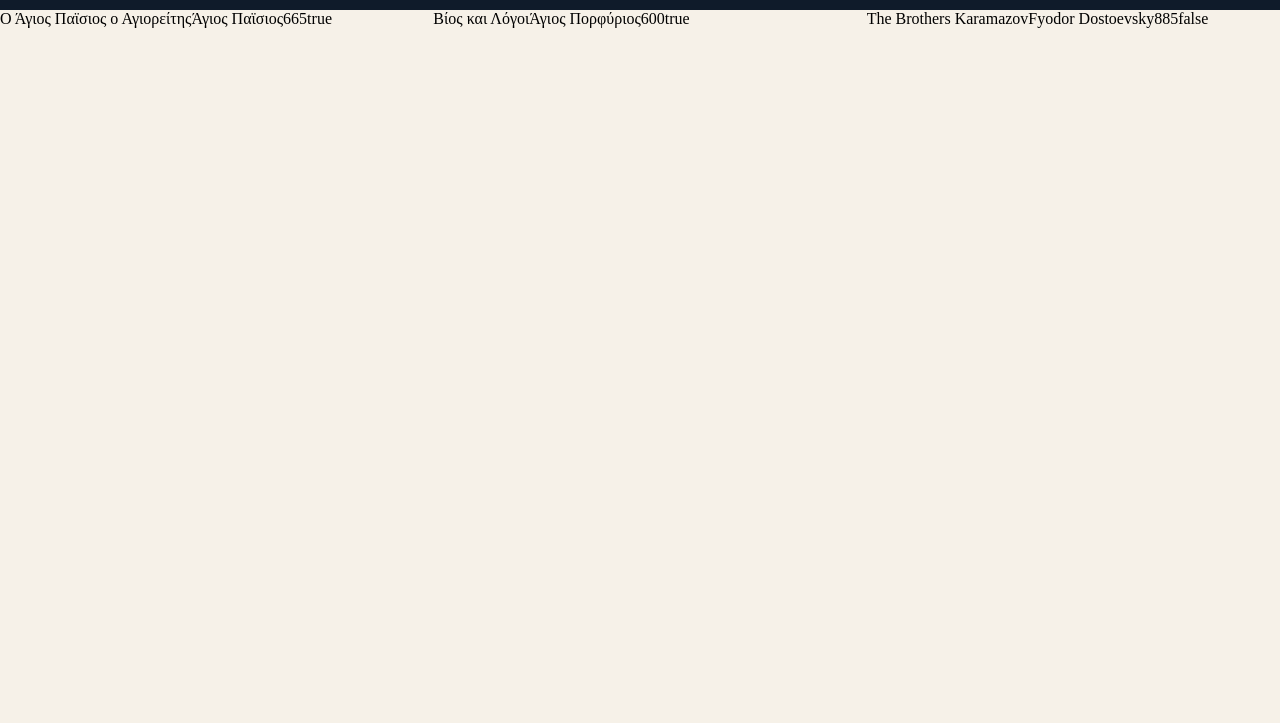
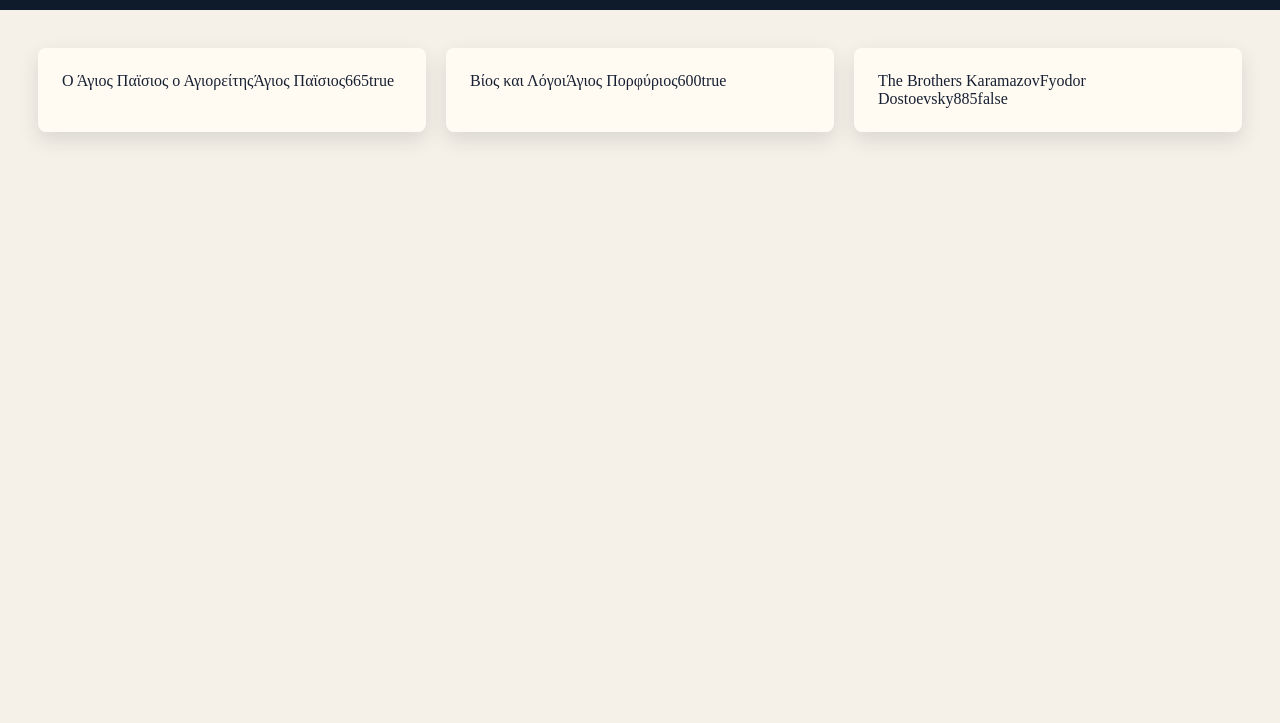
Before and after one commit to georgegv04/Library, a plain HTML site: page index.html in a window 1280 px wide. Shown: the part 77-800 px from the top of the page. Drawn offline with Linux system fonts and the light colour scheme.

Commit message:
Add basic book card styling

```diff
--- a/script.js
+++ b/script.js
@@ -22,6 +22,7 @@
   bookCard.classList.add("book-card");
 
   let bookDetails = document.createElement("div");
+  bookDetails.classList.add("book-details");
   bookDetails.textContent =
     library.booksList[i].title +
     library.booksList[i].author +
--- a/style.css
+++ b/style.css
@@ -34,4 +34,16 @@
   display: grid;
   grid-template-columns: repeat(auto-fit, minmax(260px, 1fr));
   gap: 20px;
+  padding: 38px;
 }
+
+.book-card {
+  display: flex;
+  flex-direction: column;
+
+  background-color: #fffaf2;
+  color: #172033;
+  padding: 24px;
+  border-radius: 8px;
+  box-shadow: 0 8px 20px rgba(15, 27, 42, 0.12);
+}
```
